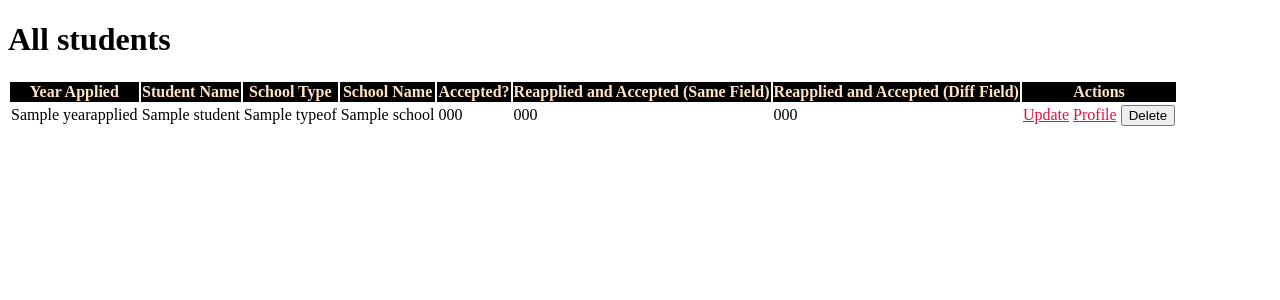
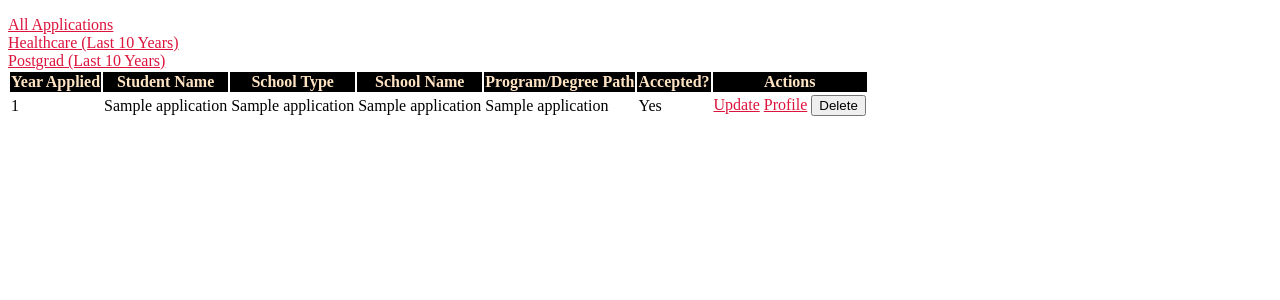
Before and after one commit to mebcool/Gradoutcome, a Python web app: template proto3/templates/view_db.html in a window 1280 px wide. Shown: the part 34-334 px from the top of the page. Run offline with Jinja, Linux system fonts and the light colour scheme; the template is opened without the code that fills it: most values are stand-ins (such as "Sample title", 1, 10 or a date in 2020).

Commit message:
Update view_db.html

```diff
--- a/proto3/templates/view_db.html
+++ b/proto3/templates/view_db.html
@@ -1,7 +1,13 @@
 {% extends "base.html" %}
 {% block title %}View All Users{% endblock %}
 {% block body %}
-    <h1>All students</h1>
+<div class="tabs">
+    <a href="/view_db?tab=All" class="tablink {% if active_tab == 'All' %}active{% endif %}">All Applications</a><br>
+    <a href="/view_db?tab=Healthcare" class="tablink {% if active_tab == 'Healthcare' %}active{% endif %}">Healthcare (Last 10 Years)</a><br>
+    <a href="/view_db?tab=Postgrad" class="tablink {% if active_tab == 'Postgrad' %}active{% endif %}">Postgrad (Last 10 Years)</a>
+</div>
+
+    <div id="ApplicationsTable" class="tabcontent" style="display: block;">
         <table>
             <thead>
                 <tr>
@@ -9,36 +15,35 @@
                     <th>Student Name</th>
                     <th>School Type</th>
                     <th>School Name</th>
+                    <th>Program/Degree Path</th>
                     <th>Accepted?</th>
-                <th>Reapplied and Accepted (Same Field)</th>
-                <th>Reapplied and Accepted (Diff Field)</th>
                     <th>Actions</th>
                 </tr>
             </thead>
             <tbody>
-    {% for student in students %}
+            {% for application in applications %}
             <tr>
-            <td>{{ student.application.yearapplied }}</td>
-            <td>{{ student.name }}</td>
-            <td>{{ student.school.typeof if student.school else 'N/A' }}</td>
-            <td>{{ student.school.name if student.school else 'N/A' }}</td>
-            <td>{{ student.application.accepted }}</td>
-            <td>{{ student.application.reapp_accepted_same_field }}</td>
-            <td>{{ student.application.reapp_accepted_diff_field }}</td>
+                <td>{{ application[0] }}</td> <!-- year_applied -->
+                <td>{{ application[1] }}</td> <!-- stu_name -->
+                <td>{{ application[2] }}</td> <!-- school_type -->
+                <td>{{ application[3] }}</td> <!-- school_name -->
+                <td>{{ application[4] }}</td> <!-- program -->
+                <td>{{ 'Yes' if application[5] else 'No' }}</td> <!-- accepted -->
                 <td>
-                <a href="{{ url_for('updatestudent', id=student.id) }}">Update</a>
-                <a href="{{ url_for('student_profile', id=student.id) }}">Profile</a>
-                <button onclick="deleteStudent({{ student.id }})">Delete</button>
+                    <a href="{{ url_for('updatestudent', stu_id=application[6]) }}" class="btn">Update</a>
+                    <a href="{{ url_for('student_profile', stu_id=application[6]) }}" class="btn">Profile</a>
+                    <button onclick="deleteApplication({{ application[7] }})" class="btn">Delete</button>
                 </td>
             </tr>
             {% endfor %}
             </tbody>
         </table>
 
+    </div>
 <script>
-        function deleteStudent(studentId) {
-            if (confirm("Are you sure you want to delete this student record?")) {
-                window.location.href = "/deletestudent/" + studentId;
+    function deleteApplication(appId) {
+        if (confirm("Are you sure you want to delete this application and all associated data?")) {
+            window.location.href = `/deleteapplication/${appId}`;
         }
     }
 </script>
```
Lines whose indentation alone changed are shown as unchanged.
